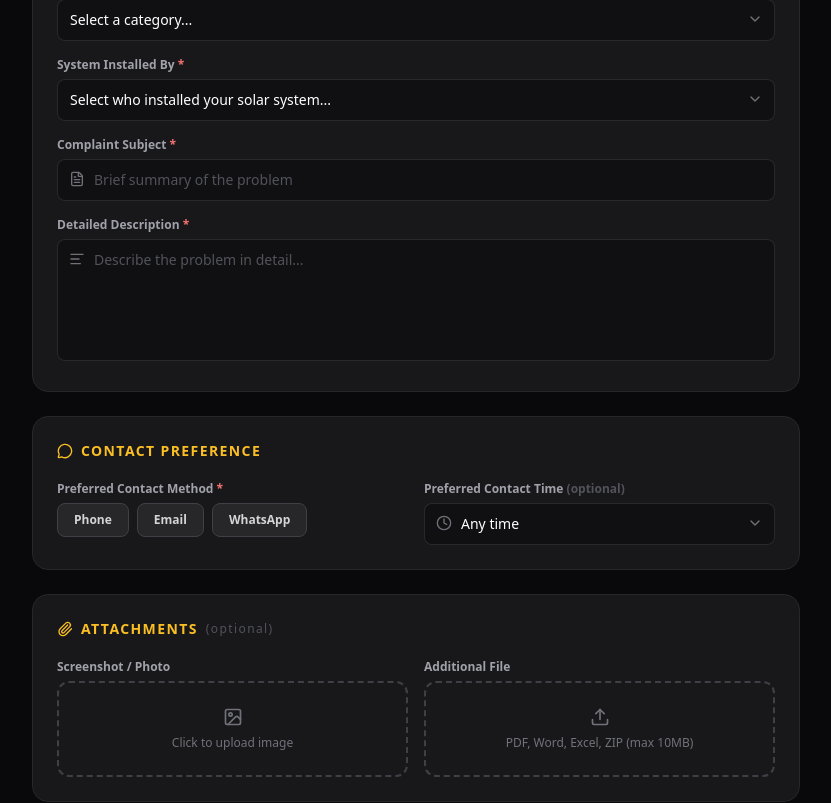
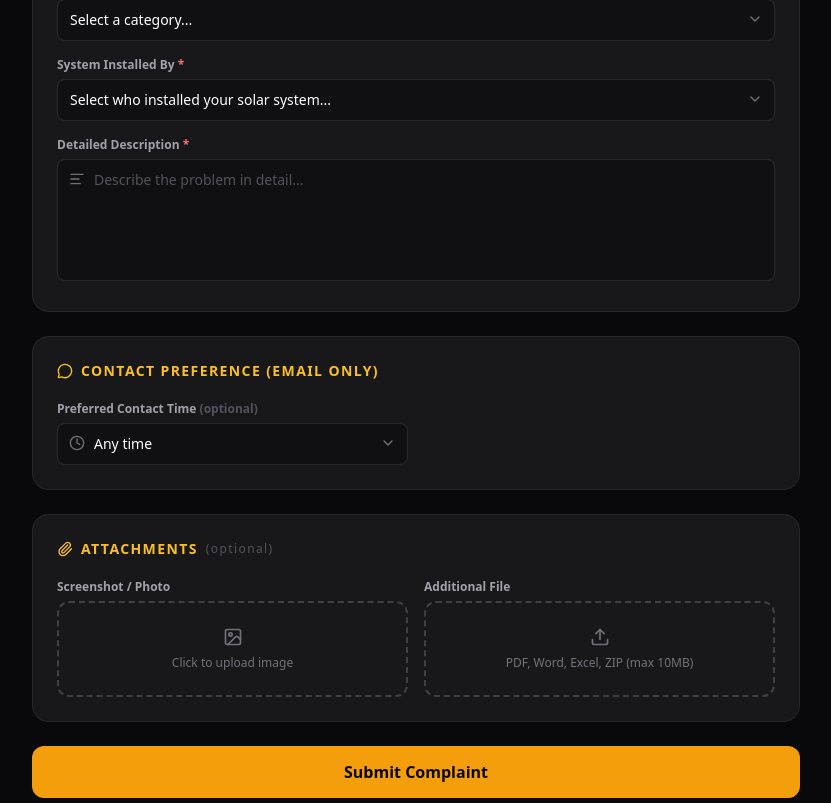
Before and after one commit to jazlan1/askari-solar, a Next.js app: page /register-complaint in a window 1280 px wide. Shown: the part 620-1423 px from the top of the page, without its empty margins (224-1055 px from the left). Built offline with nearby package versions, Linux system fonts and the light colour scheme.

Commit message:
Fix collation Code 1267 in complaint ID generator and remove subject and contact method selectors for Email Only flow

```diff
--- a/src/app/api/complaints/route.ts
+++ b/src/app/api/complaints/route.ts
@@ -2,7 +2,7 @@ import { NextRequest, NextResponse } from "next/server";
 import { prisma } from "@/lib/db";
 import { verifyJWT } from "@/lib/auth";
 
-// Combined list: matches both frontend labels and any legacy production data
+// Allowed complaint categories — unified with frontend form options and legacy values
 const COMPLAINT_CATEGORIES = [
   "Inverter Problem",
   "Solar Panel Problem",
@@ -14,14 +14,16 @@ const COMPLAINT_CATEGORIES = [
   "IESCO Bill Issue",
   "Service & Maintenance",
   "Other",
-  // Legacy aliases kept for backward compatibility with existing production records
-  "Inverter Issue",
-  "Solar Panels Not Producing",
-  "Battery Issue",
-  "Monitoring/App Issue",
-  "Installation Issue",
-  "Net Metering Issue",
-  "Billing Issue",
+  // Legacy aliases
+  "Inverter",
+  "Solar Panels",
+  "Battery / Storage",
+  "Net Metering / Billing",
+  "Wiring & Electrical",
+  "Physical Damage",
+  "Performance / Low Generation",
+  "Monitoring System / App",
+  "Installation Quality",
   "Maintenance Request",
   "Warranty Claim",
   "Service Request",
@@ -33,17 +35,14 @@ async function generateComplaintId(): Promise<string> {
   const year = now.getFullYear();
   const month = String(now.getMonth() + 1).padStart(2, "0");
   const prefix = `COMPLAINT/${year}/${month}/`;
+
+  // Use order by ID descending without LIKE/startsWith to avoid MariaDB collation 1267 errors
   const latest = await prisma.complaint.findFirst({
-    where: { complaintId: { startsWith: prefix } },
     orderBy: { id: "desc" },
+    select: { id: true, complaintId: true },
   });
 
-  let nextNum = 1;
-  if (latest) {
-    const parts = latest.complaintId.split("/");
-    const lastNum = parseInt(parts[parts.length - 1] || "0");
-    if (!isNaN(lastNum)) nextNum = lastNum + 1;
-  }
+  const nextNum = (latest?.id || 0) + 1;
   return `${prefix}${String(nextNum).padStart(3, "0")}`;
 }
 
@@ -151,9 +150,9 @@ export async function POST(req: NextRequest) {
       attachmentUrl,
     } = body;
 
-    if (!fullName || !fullName.trim() || !phone || !phone.trim() || !address || !address.trim() || !category || !subject || !description || !contactMethod) {
+    if (!fullName || !fullName.trim() || !phone || !phone.trim() || !address || !address.trim() || !category || !description) {
       return NextResponse.json(
-        { error: "Full name, phone, address, category, subject, description, and contact method are required." },
+        { error: "Full name, phone, address, category, and description are required." },
         { status: 400 }
       );
     }
@@ -166,6 +165,8 @@ export async function POST(req: NextRequest) {
     }
 
     const complaintId = await generateComplaintId();
+    const finalSubject = (subject && subject.trim()) ? subject.trim() : category;
+    const finalContactMethod = (contactMethod && contactMethod.trim()) ? contactMethod.trim() : "Email";
 
     const complaint = await prisma.complaint.create({
       data: {
@@ -177,9 +178,9 @@ export async function POST(req: NextRequest) {
         projectId: projectId?.trim() || null,
         installedBy: installedBy?.trim() || "Askari Solar Energy",
         category,
-        subject: subject.trim(),
+        subject: finalSubject,
         description: description.trim(),
-        contactMethod,
+        contactMethod: finalContactMethod,
         contactTime: contactTime?.trim() || null,
         screenshotUrl: screenshotUrl || null,
         attachmentUrl: attachmentUrl || null,
@@ -189,7 +190,7 @@ export async function POST(req: NextRequest) {
       },
     });
 
-    // Create initial history record (use undefined not null for optional String? in Prisma)
+    // Create initial history record
     await prisma.complaintHistory.create({
       data: {
         complaintId: complaint.id,
--- a/src/app/register-complaint/page.tsx
+++ b/src/app/register-complaint/page.tsx
@@ -33,7 +33,6 @@ const CATEGORIES = [
   "Other",
 ];
 
-const CONTACT_METHODS = ["Phone", "Email", "WhatsApp"];
 const CONTACT_TIMES = [
   "Morning (9am–12pm)",
   "Afternoon (12pm–3pm)",
@@ -67,7 +66,7 @@ const INITIAL: FormState = {
   category: "",
   subject: "",
   description: "",
-  contactMethod: "",
+  contactMethod: "Email",
   contactTime: "",
   screenshotUrl: "",
   attachmentUrl: "",
@@ -101,17 +100,21 @@ export default function ComplaintsPage() {
     try {
       const fd = new FormData();
       fd.append("file", file);
-      fd.append("fileType", fileType);
-      const res = await fetch("/api/complaints/upload", { method: "POST", body: fd });
+      fd.append("type", fileType);
+
+      const res = await fetch("/api/complaints/upload", {
+        method: "POST",
+        body: fd,
+      });
       const data = await res.json();
-      if (data.success) {
+      if (data.success && data.fileUrl) {
         set(field, data.fileUrl);
         setName(file.name);
       } else {
-        setError(data.error || "Upload failed.");
+        setError(data.error || "File upload failed.");
       }
     } catch {
-      setError("Upload failed. Please try again.");
+      setError("File upload failed. Please try again.");
     } finally {
       setLoading(false);
     }
@@ -121,17 +124,23 @@ export default function ComplaintsPage() {
     e.preventDefault();
     setError(null);
 
-    if (!form.fullName.trim() || !form.phone.trim() || !form.address.trim() || !form.category || !form.subject.trim() || !form.description.trim() || !form.contactMethod || !form.installedBy) {
-      setError("Please fill in all required fields, including your Address.");
+    if (!form.fullName.trim() || !form.phone.trim() || !form.email.trim() || !form.address.trim() || !form.category || !form.description.trim() || !form.installedBy) {
+      setError("Please fill in all required fields (Name, Phone, Email, Address, Category, Installer, Description).");
       return;
     }
 
     setSubmitting(true);
     try {
+      const payload = {
+        ...form,
+        subject: form.category,
+        contactMethod: "Email",
+      };
+
       const res = await fetch("/api/complaints", {
         method: "POST",
         headers: { "Content-Type": "application/json" },
-        body: JSON.stringify(form),
+        body: JSON.stringify(payload),
       });
       const data = await res.json();
       if (data.success) {
@@ -169,7 +178,7 @@ export default function ComplaintsPage() {
           </div>
           <button
             onClick={() => setSuccessId(null)}
-            className="px-6 py-2.5 rounded-lg bg-amber-500 hover:bg-amber-400 text-zinc-950 font-bold text-sm transition"
+            className="px-6 py-2.5 rounded-xl bg-amber-500 hover:bg-amber-400 text-zinc-950 font-bold text-sm transition"
           >
             Submit Another Complaint
           </button>
@@ -193,14 +202,15 @@ export default function ComplaintsPage() {
           </p>
         </div>
 
-        {error && (
-          <div className="mb-6 p-4 rounded-xl bg-red-500/10 border border-red-500/30 text-red-400 text-sm">
-            {error}
-          </div>
-        )}
+        {/* Form */}
+        <form onSubmit={handleSubmit} className="space-y-6">
+          {error && (
+            <div className="p-4 rounded-xl bg-red-500/10 border border-red-500/30 text-red-400 text-sm">
+              {error}
+            </div>
+          )}
 
-        <form onSubmit={handleSubmit} className="space-y-6">
-          {/* Section: Customer Information */}
+          {/* Section: Customer Info */}
           <div className="bg-zinc-900 border border-zinc-800 rounded-2xl p-6">
             <h2 className="text-sm font-bold uppercase tracking-widest text-amber-400 mb-5 flex items-center gap-2">
               <User className="h-4 w-4" /> Customer Information
@@ -240,7 +250,7 @@ export default function ComplaintsPage() {
               </div>
               <div>
                 <label className="block text-xs font-semibold text-zinc-400 mb-1.5">
-                  Email Address
+                  Email Address <span className="text-red-400">*</span>
                 </label>
                 <div className="relative">
                   <Mail className="absolute left-3 top-3 h-4 w-4 text-zinc-500" />
@@ -249,6 +259,7 @@ export default function ComplaintsPage() {
                     placeholder="example@email.com"
                     value={form.email}
                     onChange={(e) => set("email", e.target.value)}
+                    required
                     className="w-full glass-input rounded-lg pl-9 pr-3 py-2.5 text-sm text-white placeholder-zinc-600 focus:outline-none"
                   />
                 </div>
@@ -320,22 +331,6 @@ export default function ComplaintsPage() {
               </div>
               <div>
                 <label className="block text-xs font-semibold text-zinc-400 mb-1.5">
-                  Complaint Subject <span className="text-red-400">*</span>
-                </label>
-                <div className="relative">
-                  <FileText className="absolute left-3 top-3 h-4 w-4 text-zinc-500" />
-                  <input
-                    type="text"
-                    placeholder="Brief summary of the problem"
-                    value={form.subject}
-                    onChange={(e) => set("subject", e.target.value)}
-                    required
-                    className="w-full glass-input rounded-lg pl-9 pr-3 py-2.5 text-sm text-white placeholder-zinc-600 focus:outline-none"
-                  />
-                </div>
-              </div>
-              <div>
-                <label className="block text-xs font-semibold text-zinc-400 mb-1.5">
                   Detailed Description <span className="text-red-400">*</span>
                 </label>
                 <div className="relative">
@@ -353,33 +348,12 @@ export default function ComplaintsPage() {
             </div>
           </div>
 
-          {/* Section: Contact Preference */}
+          {/* Section: Preferred Contact Time */}
           <div className="bg-zinc-900 border border-zinc-800 rounded-2xl p-6">
             <h2 className="text-sm font-bold uppercase tracking-widest text-amber-400 mb-5 flex items-center gap-2">
-              <MessageCircle className="h-4 w-4" /> Contact Preference
+              <MessageCircle className="h-4 w-4" /> Contact Preference (Email Only)
             </h2>
             <div className="grid grid-cols-1 sm:grid-cols-2 gap-4">
-              <div>
-                <label className="block text-xs font-semibold text-zinc-400 mb-1.5">
-                  Preferred Contact Method <span className="text-red-400">*</span>
-                </label>
-                <div className="flex gap-2 flex-wrap">
-                  {CONTACT_METHODS.map((m) => (
-                    <button
-                      key={m}
-                      type="button"
-                      onClick={() => set("contactMethod", m)}
-                      className={`px-4 py-2 rounded-lg text-xs font-semibold border transition ${
-                        form.contactMethod === m
-                          ? "bg-amber-500 border-amber-500 text-zinc-950"
-                          : "bg-zinc-800 border-zinc-700 text-zinc-300 hover:border-amber-500/50"
-                      }`}
-                    >
-                      {m}
-                    </button>
-                  ))}
-                </div>
-              </div>
               <div>
                 <label className="block text-xs font-semibold text-zinc-400 mb-1.5">
                   Preferred Contact Time <span className="text-zinc-600">(optional)</span>
@@ -480,23 +454,16 @@ export default function ComplaintsPage() {
             </div>
           </div>
 
-          {/* Error */}
-          {error && (
-            <div className="bg-red-950/30 border border-red-500/30 rounded-xl px-4 py-3 text-sm text-red-400">
-              {error}
-            </div>
-          )}
-
           {/* Submit */}
           <button
             type="submit"
-            disabled={submitting || screenshotUploading || attachmentUploading}
+            disabled={submitting}
             className="w-full py-3.5 rounded-xl bg-amber-500 hover:bg-amber-400 disabled:opacity-60 text-zinc-950 font-bold text-base transition flex items-center justify-center gap-2"
           >
             {submitting ? (
               <>
                 <Loader2 className="h-5 w-5 animate-spin" />
-                Submitting...
+                Submitting Complaint...
               </>
             ) : (
               "Submit Complaint"
```
